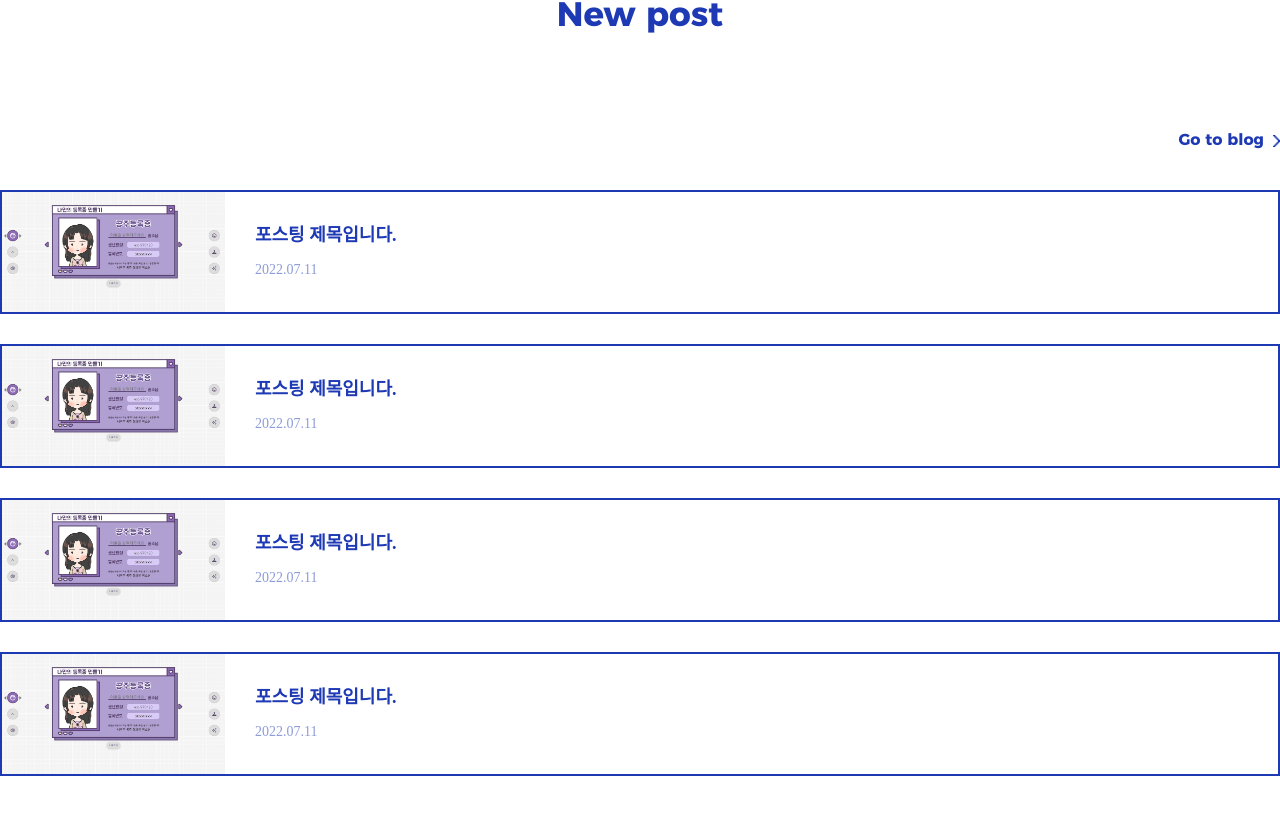
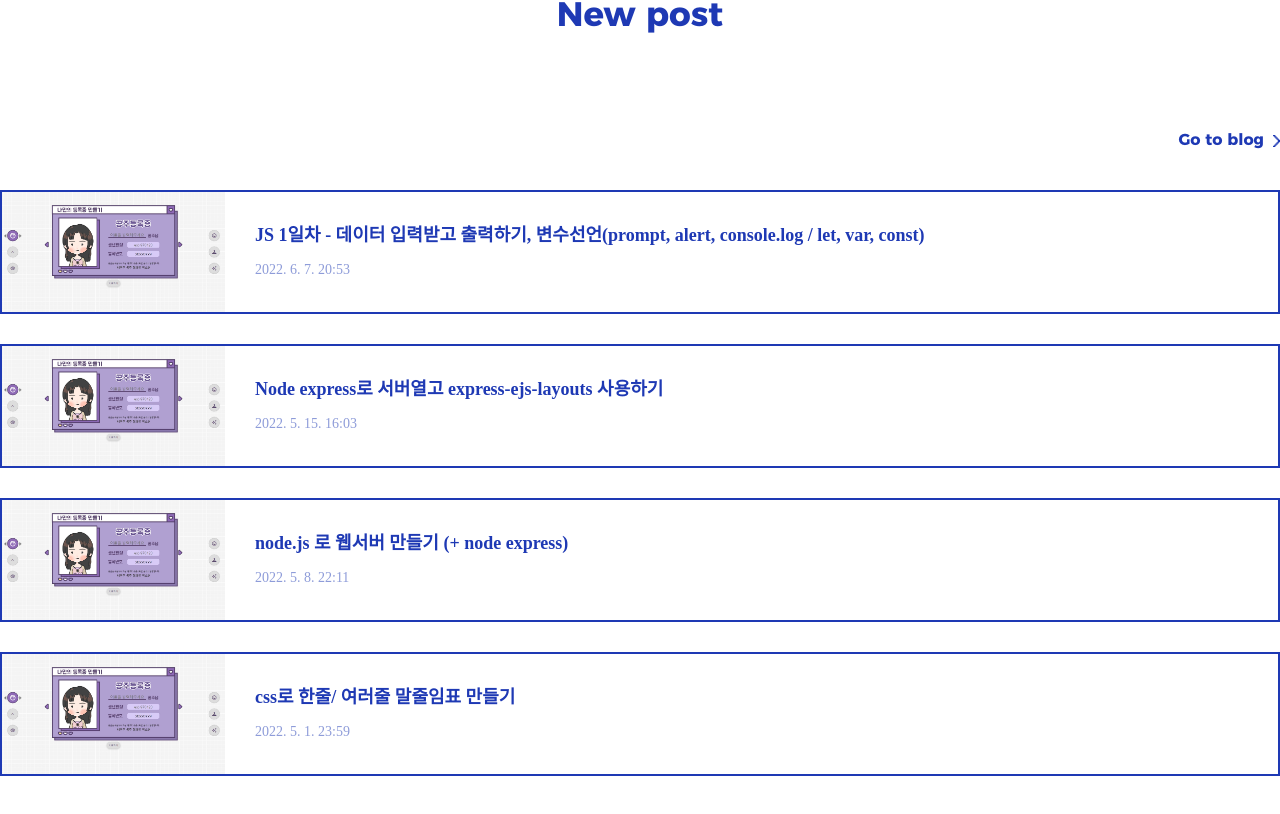
Before and after one commit to sott120/portfolio2022, a Vue app: page / in a window 1280 px wide. Shown: the part 7727-8541 px from the top of the page. Built offline with nearby package versions, Linux system fonts and the light colour scheme; a web font is replaced by a local one.

Commit message:
리스트 임의 추가

```diff
--- a/src/components/blog.vue
+++ b/src/components/blog.vue
@@ -7,8 +7,8 @@
       <img src="../static/img/sub/card.jpg" alt="썸네일 주소">
       <div class="blog_txt">
         <a href="">
-          <h4>포스팅 제목입니다.</h4>
-          <p>2022.07.11</p>
+          <h4>JS 1일차 - 데이터 입력받고 출력하기, 변수선언(prompt, alert, console.log / let, var, const)</h4>
+          <p>2022. 6. 7. 20:53</p>
         </a>
       </div>
     </li>
@@ -16,8 +16,8 @@
       <img src="../static/img/sub/card.jpg" alt="썸네일 주소">
       <div class="blog_txt">
         <a href="">
-          <h4>포스팅 제목입니다.</h4>
-          <p>2022.07.11</p>
+          <h4>Node express로 서버열고 express-ejs-layouts 사용하기</h4>
+          <p>2022. 5. 15. 16:03</p>
         </a>
       </div>
     </li>
@@ -25,8 +25,8 @@
       <img src="../static/img/sub/card.jpg" alt="썸네일 주소">
       <div class="blog_txt">
         <a href="">
-          <h4>포스팅 제목입니다.</h4>
-          <p>2022.07.11</p>
+          <h4>node.js 로 웹서버 만들기 (+ node express)</h4>
+          <p>2022. 5. 8. 22:11</p>
         </a>
       </div>
     </li>
@@ -34,8 +34,8 @@
       <img src="../static/img/sub/card.jpg" alt="썸네일 주소">
       <div class="blog_txt">
         <a href="">
-          <h4>포스팅 제목입니다.</h4>
-          <p>2022.07.11</p>
+          <h4>css로 한줄/ 여러줄 말줄임표 만들기</h4>
+          <p>2022. 5. 1. 23:59</p>
         </a>
       </div>
     </li>
@@ -106,6 +106,9 @@ h2{
   font-weight: 700;
   padding-bottom: 10px;
   color: #1E39B4;
+  text-overflow: ellipsis;
+  overflow: hidden;
+  white-space: nowrap;
 }
 
 .blog_txt p{
```
